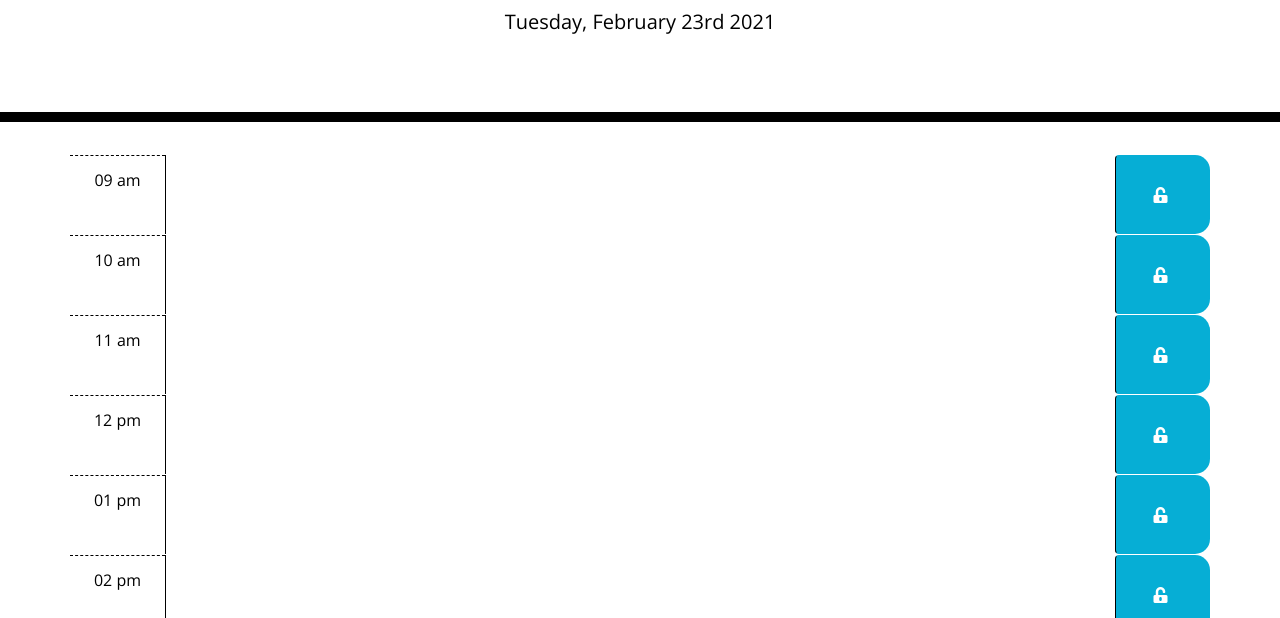
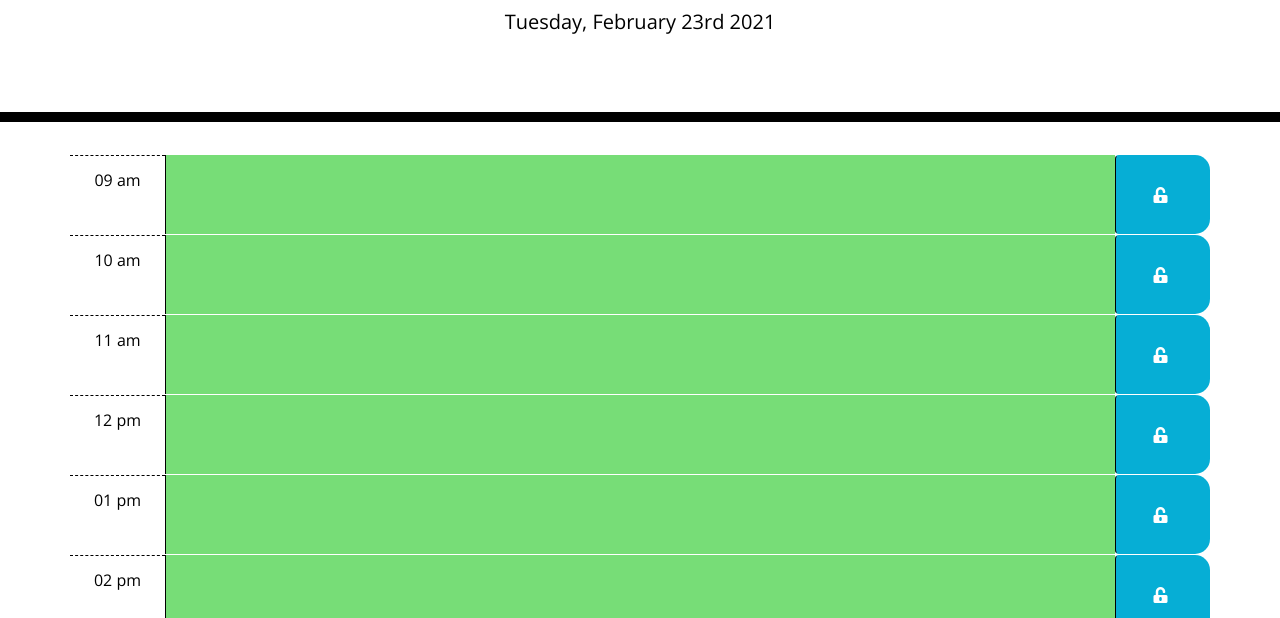
Before and after one commit to CodeWarrior-debug/hw5-api-plan-days, a plain HTML site: page index.html in a window 1280 px wide. Shown: the part 182-800 px from the top of the page. Drawn offline with nearby package versions, Linux system fonts and the light colour scheme; files that its build step writes are made by us from their sources.

Commit message:
adding time blocks dynamically fully working, next working on local storage

```diff
--- a/Assets/javascript/script.js
+++ b/Assets/javascript/script.js
@@ -8,57 +8,39 @@
 // THEN the current day is displayed at the top of the calendar
 
     $('#currentDay').text(moment().format('dddd, MMMM Do YYYY'));
+    // $('#currentDay').text(moment(9,'hour').format('H'));
 
 
-// WHEN I scroll down
-// THEN I am presented with timeblocks for standard business hours
+// THEN I am presented with timeblocks for standard business hours//THEN each timeblock is color coded to indicate whether it is in the past, present, or future//// WHEN I click into a timeblock
+// THEN I can enter an event
 
 //stack overflow question 25498082
-
 
 function buildWorkDay() {
     for (i=9 ; i < 19 ; i++){
 
+        var timeTense;
+        var timeHrInterval = parseInt(moment(i,'hour').format('H'));
+        var hourNow=parseInt(moment().format('H'));
+
+        if (timeHrInterval < hourNow){
+            timeTense='past';
+        } else if (timeHrInterval===hourNow) {
+            timeTense='present';
+        } else {timeTense='future'};
+
         var timeBlockHtml = '<div class="row time-block" id="' + i + '">' +
         '<div class="hour col-1 p-3">' + moment(i,'hour').format('hh a') + '</div>' +
-        '<textarea class="description" cols="100" rows="3"></textarea>' +
-        '<button class="btn saveBtn col"> <i class="fas fa-unlock-alt"> </i> </button>' +
+        '<textarea class="description '+ timeTense +'" id="' + ('txt'+i) + '"cols="100" rows="3"></textarea>' +
+        '<button class="btn saveBtn col" id="'+ ('save'+i) + '"> <i class="fas fa-unlock-alt"> </i> </button>' +
         '</div>';
+
         $(timeBlockHtml).appendTo('.container');
-
-        // '<div class="description"></div>' +
-        // '<div class="hour">' + moment(i.toString()).format('hh a')  + '</div>' +
-        // '<div class="time-block" >'+
-        // '<textarea class="future"></textarea>'+
-        // '</div>'+
-        // '<div class="saveBtn"></div>'+
-        // '</div>'+
-        // '</div>';
+        // $(timeBlockHtml).
     }
 }
 
 buildWorkDay();
-
-// var today = new Date();
-// var now;
-
-// var test=moment(8);
-// console.log(test);
-
-// now=moment(today)
-
-// moment().format('hA');
-
-// console.log((now).format('hh a'));
-// console.log((now).format('hh a'));
-
-
-//            '<div class="parent">' +
-//                '<div class="loadimg"></div>' +
-//                '<div class="header"></div>' +
-//                '<div class="msg"></div>' +
-//            '</div>';
-// $(document.body).append(html);
 
 
 //     // Create button
@@ -74,15 +56,6 @@ buildWorkDay();
 //   }
 
 
-
-
-
-// WHEN I view the timeblocks for that day
-// THEN each timeblock is color coded to indicate whether it is in the past, present, or future
-
-
-// WHEN I click into a timeblock
-// THEN I can enter an event
 
 // WHEN I click the save button for that timeblock
 // THEN the text for that event is saved in local storage
--- a/index.html
+++ b/index.html
@@ -18,7 +18,7 @@
       href="https://fonts.googleapis.com/css?family=Open+Sans&display=swap"
       rel="stylesheet"
     />
-    <link rel="stylesheet" href="style.css" />
+    <link rel="stylesheet" href="Assets\css\style.css" />
     <title>Work Day Scheduler</title>
   </head>
 
```
